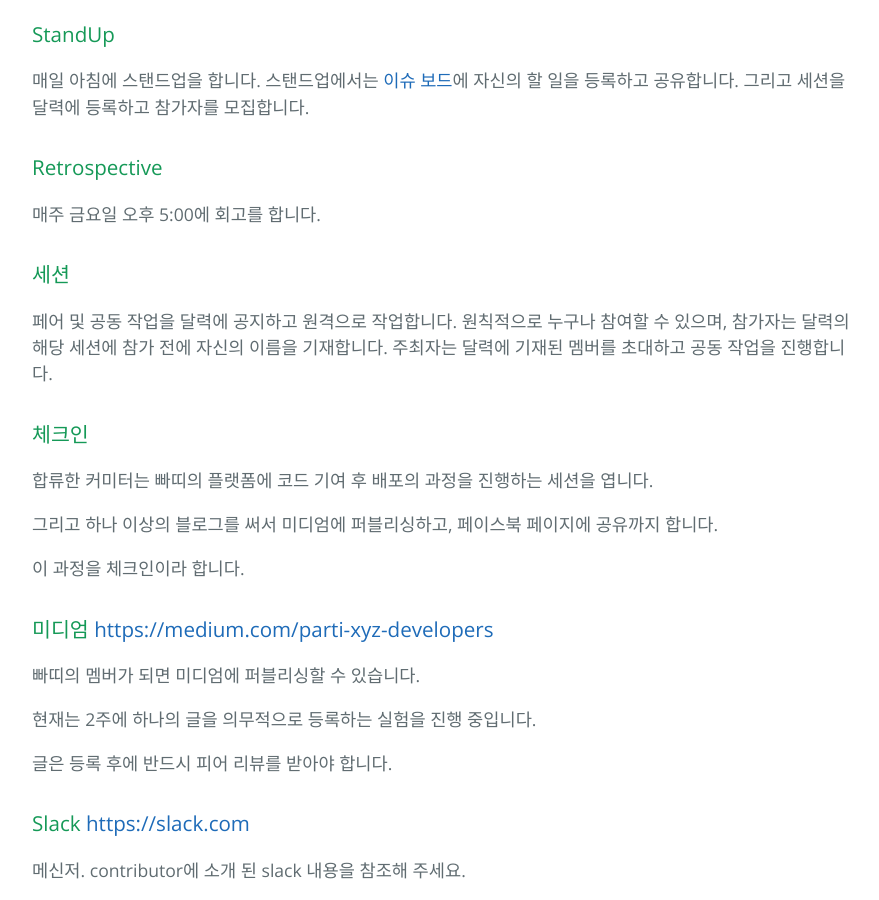
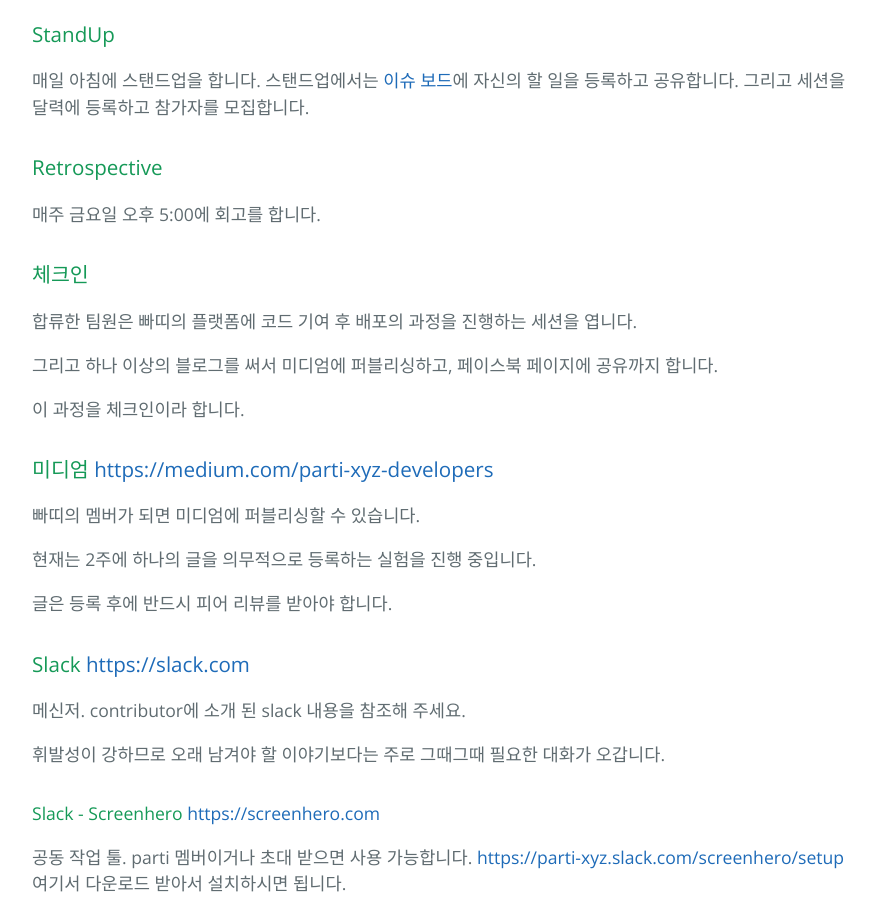
Before and after one commit to parti-coop/parti-group, a Jekyll site: the page built from docs/process.md, in a window 1280 px wide and 900 px high, scrolled down 1602 px. Shown: the whole window, without its empty margins (192-1071 px from the left). Built offline with Jekyll 4.4.1, drawn with Linux system fonts in a browser that asks for light colours; some of the changed text lies outside the part shown.

Commit message:
세션 삭제

```diff
--- a/docs/process.md
+++ b/docs/process.md
@@ -9,7 +9,7 @@
 
 ## Process
 
-* 협업방식 : 매일 스탠드업, 주간 회고, 워크숍, 체크인, 세션, 글쓰기
+* 협업방식 : 매일 스탠드업, 주간 회고, 워크숍, 체크인, 글쓰기
 * 작업방식 :
   * 전략안 : 서비스의 먼 목표를 명시한 전략안 문서를 계속해서 업그레이드한다.
   * 프로토타입 :
@@ -55,13 +55,9 @@
 
 매주 금요일 오후 5:00에 회고를 합니다.
 
-### 세션
-
-페어 및 공동 작업을 달력에 공지하고 원격으로 작업합니다. 원칙적으로 누구나 참여할 수 있으며, 참가자는 달력의 해당 세션에 참가 전에 자신의 이름을 기재합니다. 주최자는 달력에 기재된 멤버를 초대하고 공동 작업을 진행합니다.
-
 ### 체크인
 
-합류한 커미터는 빠띠의 플랫폼에 코드 기여 후 배포의 과정을 진행하는 세션을 엽니다.
+합류한 팀원은 빠띠의 플랫폼에 코드 기여 후 배포의 과정을 진행하는 세션을 엽니다.
 
 그리고 하나 이상의 블로그를 써서 미디엄에 퍼블리싱하고, 페이스북 페이지에 공유까지 합니다.
 
```
